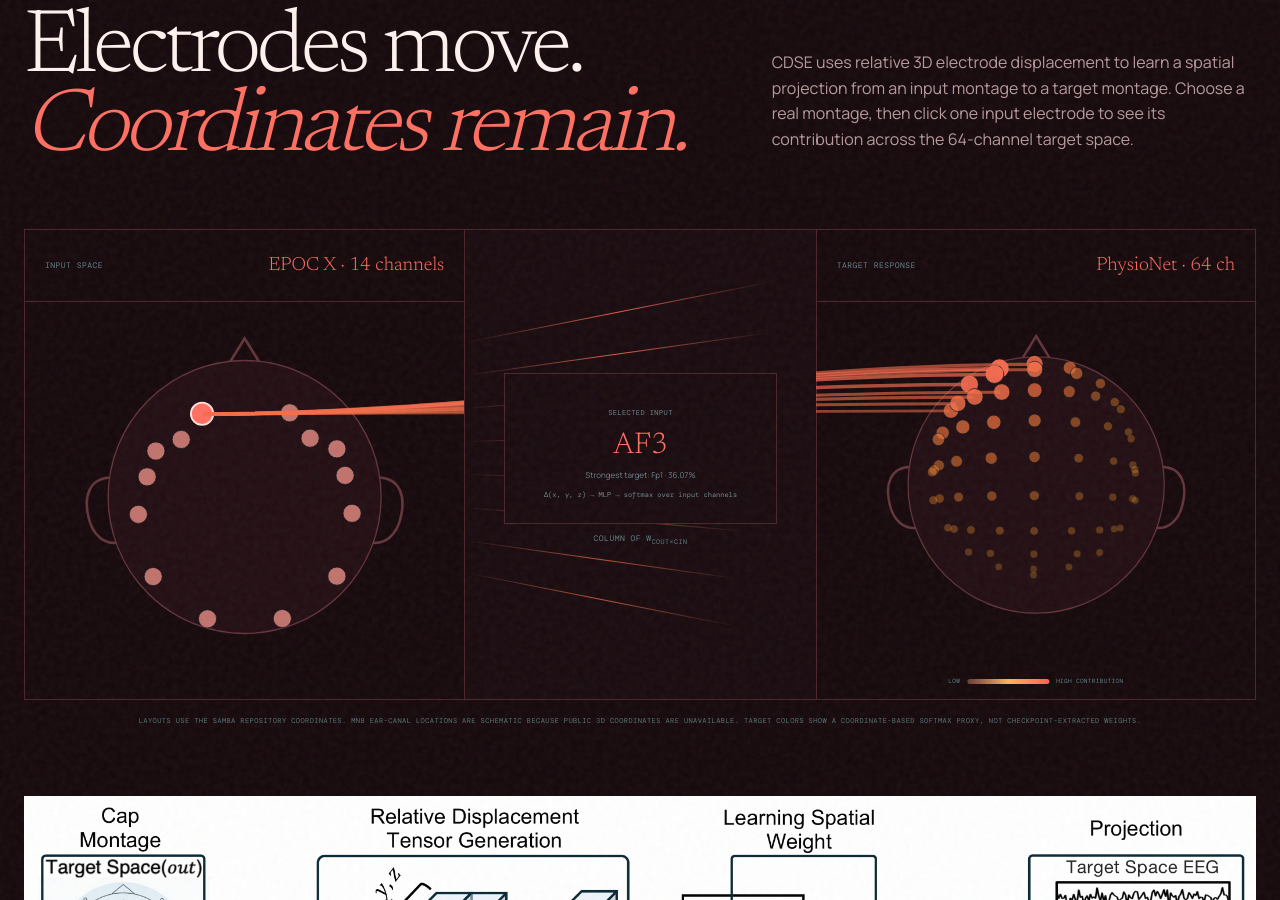
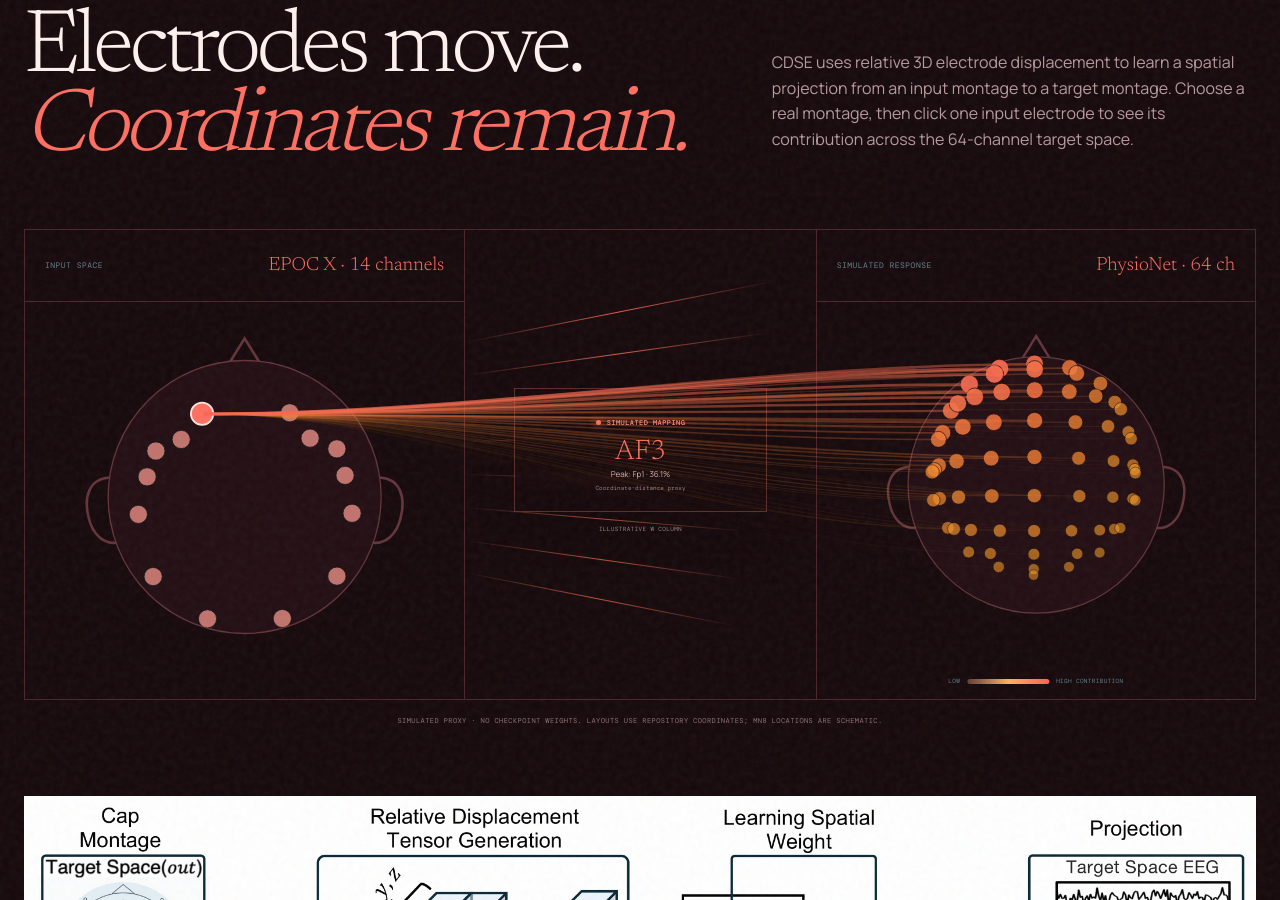
Before and after one commit to Jiazhen-Hong/jiazhenhong, a Jekyll site: the page projects/samba/index.html, which Jekyll copies as it is, in a window 1280 px wide and 900 px high, scrolled down 5227 px. Built offline with Jekyll 4.4.1, drawn with Linux system fonts in a browser that asks for light colours; some web fonts are replaced.

Commit message:
Expand SAMBA mapping across the scalp

```diff
--- a/projects/samba/app.js
+++ b/projects/samba/app.js
@@ -302,14 +302,15 @@
     svg.innerHTML = headOutline;
     weights.forEach((weight) => {
       const point = targetMontage.points[weight.targetIndex], projected = projectPoint(point);
+      const visual = .2 + .8 * Math.pow(weight.relative, .45);
       const group = document.createElementNS(svgNS, 'g');
       group.setAttribute('class', 'electrode target-electrode');
       group.setAttribute('data-index', weight.targetIndex);
       group.appendChild(makeTitle(`${point.name}: ${(weight.value * 100).toFixed(2)}% contribution from ${selectedName}`));
       const circle = document.createElementNS(svgNS, 'circle');
       circle.setAttribute('cx', projected.x); circle.setAttribute('cy', projected.y);
-      circle.setAttribute('r', 3.2 + weight.relative * 4.7); circle.setAttribute('fill', weightColor(weight.relative));
-      circle.setAttribute('opacity', .28 + weight.relative * .72); circle.setAttribute('stroke', '#06161d'); circle.setAttribute('stroke-width', '.65');
+      circle.setAttribute('r', 3.5 + visual * 4.1); circle.setAttribute('fill', weightColor(weight.relative));
+      circle.setAttribute('opacity', .45 + visual * .5); circle.setAttribute('stroke', '#16090c'); circle.setAttribute('stroke-width', '.65');
       group.appendChild(circle); svg.appendChild(group);
     });
   }
@@ -328,13 +329,14 @@
     const labRect = lab.getBoundingClientRect(), sourceRect = selected.getBoundingClientRect();
     overlay.setAttribute('viewBox', `0 0 ${labRect.width} ${labRect.height}`); overlay.innerHTML = '';
     const sourceX = sourceRect.left + sourceRect.width / 2 - labRect.left, sourceY = sourceRect.top + sourceRect.height / 2 - labRect.top;
-    [...weights].sort((a, b) => b.value - a.value).slice(0, 9).forEach((weight) => {
+    [...weights].sort((a, b) => a.value - b.value).forEach((weight) => {
       const target = $(`#targetScalp .target-electrode[data-index="${weight.targetIndex}"] circle`); if (!target) return;
       const targetRect = target.getBoundingClientRect(), targetX = targetRect.left + targetRect.width / 2 - labRect.left, targetY = targetRect.top + targetRect.height / 2 - labRect.top;
       const path = document.createElementNS(svgNS, 'path');
       const bend = Math.max(45, Math.abs(targetX - sourceX) * .32);
       path.setAttribute('d', `M ${sourceX} ${sourceY} C ${sourceX + bend} ${sourceY}, ${targetX - bend} ${targetY}, ${targetX} ${targetY}`);
-      path.setAttribute('fill', 'none'); path.setAttribute('stroke', weightColor(weight.relative)); path.setAttribute('stroke-width', 1 + weight.relative * 2.7); path.setAttribute('opacity', .15 + weight.relative * .58);
+      const emphasis = Math.pow(weight.relative, .85);
+      path.setAttribute('fill', 'none'); path.setAttribute('stroke', weightColor(weight.relative)); path.setAttribute('stroke-width', .45 + emphasis * 2.5); path.setAttribute('opacity', .035 + emphasis * .48);
       overlay.appendChild(path);
     });
   }
@@ -348,7 +350,7 @@
     $('#inputMapTitle').textContent = `${montage.label} · ${montage.channels} channels${montage.schematic ? ' · schematic' : ''}`;
     $('#selectedChannel').textContent = selected.name;
     const strongest = [...weights].sort((a, b) => b.value - a.value)[0];
-    $('#weightSummary').textContent = `Strongest target: ${target.points[strongest.targetIndex].name} · ${(strongest.value * 100).toFixed(2)}%`;
+    $('#weightSummary').textContent = `Peak: ${target.points[strongest.targetIndex].name} · ${(strongest.value * 100).toFixed(1)}%`;
     requestAnimationFrame(() => renderMappingOverlay(weights));
   }
 
--- a/projects/samba/index.html
+++ b/projects/samba/index.html
@@ -3,7 +3,7 @@
 <head>
   <meta charset="utf-8">
   <meta name="viewport" content="width=device-width,initial-scale=1">
-  <meta name="theme-color" content="#06161d">
+  <meta name="theme-color" content="#16090c">
   <meta name="description" content="Interactive explainer for SAMBA: long-sequence EEG foundation modeling with Differential Mamba and Coordinate-Driven Spatial Embedding.">
   <link rel="icon" href="../../images/favicon/favicon.svg" type="image/svg+xml">
   <link rel="canonical" href="https://jiazhen-hong.github.io/jiazhenhong/projects/samba/">
@@ -14,7 +14,7 @@
   <link rel="preconnect" href="https://fonts.googleapis.com">
   <link rel="preconnect" href="https://fonts.gstatic.com" crossorigin>
   <link href="https://fonts.googleapis.com/css2?family=DM+Mono:wght@300;400;500&family=Manrope:wght@400;500;600;700&family=Newsreader:opsz,wght@6..72,300;6..72,400&display=swap" rel="stylesheet">
-  <link rel="stylesheet" href="styles.css?v=5">
+  <link rel="stylesheet" href="styles.css?v=6">
 </head>
 <body>
   <div class="grain" aria-hidden="true"></div>
@@ -123,11 +123,11 @@
       <div class="section-head split reveal"><div><p class="kicker mono">03 / COORDINATE-DRIVEN SPATIAL EMBEDDING</p><h2>Electrodes move.<br><em>Coordinates remain.</em></h2></div><p>CDSE uses relative 3D electrode displacement to learn a spatial projection from an input montage to a target montage. Choose a real montage, then click one input electrode to see its contribution across the 64-channel target space.</p></div>
       <div class="spatial-lab reveal">
         <div class="head-map"><div class="map-title"><span class="mono">INPUT SPACE</span><strong id="inputMapTitle">14 channels</strong></div><svg id="inputScalp" viewBox="0 0 300 300" role="img" aria-label="Input EEG montage"></svg></div>
-        <div class="projection"><div class="projection-lines" id="projectionLines"></div><div class="weight-card"><span class="mono">SELECTED INPUT</span><strong id="selectedChannel">AF3</strong><p id="weightSummary">Mapped into the common target space</p><small>Δ(x, y, z) → MLP → softmax over input channels</small></div><p class="mono">COLUMN OF W<sub>COUT×CIN</sub></p></div>
-        <div class="head-map target-map"><div class="map-title"><span class="mono">TARGET RESPONSE</span><strong>PhysioNet · 64 ch</strong></div><svg id="targetScalp" viewBox="0 0 300 300" role="img" aria-label="Target EEG montage with mapping contributions"></svg><div class="weight-legend mono"><span>LOW</span><i></i><span>HIGH CONTRIBUTION</span></div></div>
+        <div class="projection"><div class="projection-lines" id="projectionLines"></div><div class="weight-card" aria-label="Simulated CDSE mapping"><span class="mono simulation-label">SIMULATED MAPPING</span><strong id="selectedChannel">AF3</strong><p id="weightSummary">Peak: Fp1 · 36.1%</p><small>Coordinate-distance proxy</small></div><p class="mono">ILLUSTRATIVE W COLUMN</p></div>
+        <div class="head-map target-map"><div class="map-title"><span class="mono">SIMULATED RESPONSE</span><strong>PhysioNet · 64 ch</strong></div><svg id="targetScalp" viewBox="0 0 300 300" role="img" aria-label="Simulated whole-scalp CDSE mapping response"></svg><div class="weight-legend mono"><span>LOW</span><i></i><span>HIGH CONTRIBUTION</span></div></div>
         <svg id="mappingOverlay" class="mapping-overlay" aria-hidden="true"></svg>
       </div>
-      <p class="spatial-note mono reveal">LAYOUTS USE THE SAMBA REPOSITORY COORDINATES. MN8 EAR-CANAL LOCATIONS ARE SCHEMATIC BECAUSE PUBLIC 3D COORDINATES ARE UNAVAILABLE. TARGET COLORS SHOW A COORDINATE-BASED SOFTMAX PROXY, NOT CHECKPOINT-EXTRACTED WEIGHTS.</p>
+      <p class="spatial-note mono reveal">SIMULATED PROXY · NO CHECKPOINT WEIGHTS. LAYOUTS USE REPOSITORY COORDINATES; MN8 LOCATIONS ARE SCHEMATIC.</p>
       <figure class="cdse-figure reveal"><img src="assets/cdse.png" alt="Coordinate-Driven Spatial Embedding architecture"><figcaption>Official CDSE module diagram from the SAMBA repository.</figcaption></figure>
     </section>
 
@@ -164,6 +164,6 @@ python "Main(SAMBA).py" \
   </main>
   <footer class="footer shell"><a class="brand" href="#top"><span class="mark">S</span><span>SAMBA</span></a><p>Accepted to the NeurReps 2026 Proceedings Track at NeurIPS 2026.</p><div><a href="../">Projects</a><a href="https://github.com/Jiazhen-Hong/SAMBA" target="_blank" rel="noreferrer">Code</a><a href="#top">Back to top ↑</a></div></footer>
   <script src="montages.js?v=3" defer></script>
-  <script src="app.js?v=5" defer></script>
+  <script src="app.js?v=6" defer></script>
 </body>
 </html>
--- a/projects/samba/styles.css
+++ b/projects/samba/styles.css
@@ -83,3 +83,17 @@
 .code-card{background:#100609}
 .estimate-status i{box-shadow:0 0 9px #ffb05c88}
 .estimate-status.measured i{box-shadow:0 0 9px #ff6f6188}
+
+/* Whole-scalp simulated CDSE mapping. */
+.projection{background:rgba(25,11,15,.18);backdrop-filter:none}
+.weight-card{width:72%;padding:18px 20px;border-color:#ff8a7b4a;background:rgba(22,9,12,.56);box-shadow:0 14px 40px #0b030630;backdrop-filter:blur(4px)}
+.weight-card .simulation-label{display:inline-flex;align-items:center;gap:6px;color:#ff9b8f;font-weight:500}
+.weight-card .simulation-label::before{content:"";width:5px;height:5px;border-radius:50%;background:#ff6f61;box-shadow:0 0 8px #ff6f61}
+.weight-card strong{margin:5px 0 2px;font-size:28px}
+.weight-card p{margin:0;color:#d7b7b5;font-size:8px}
+.weight-card small{margin-top:4px;color:#9b7e80;font-size:6px}
+.projection>p{margin-top:13px;color:#9b7e80;font-size:6px}
+.mapping-overlay{z-index:3}
+.head-map,.projection{z-index:2}
+.weight-card,.projection>p{position:relative;z-index:4}
+.spatial-note{color:#8f7174}
```
